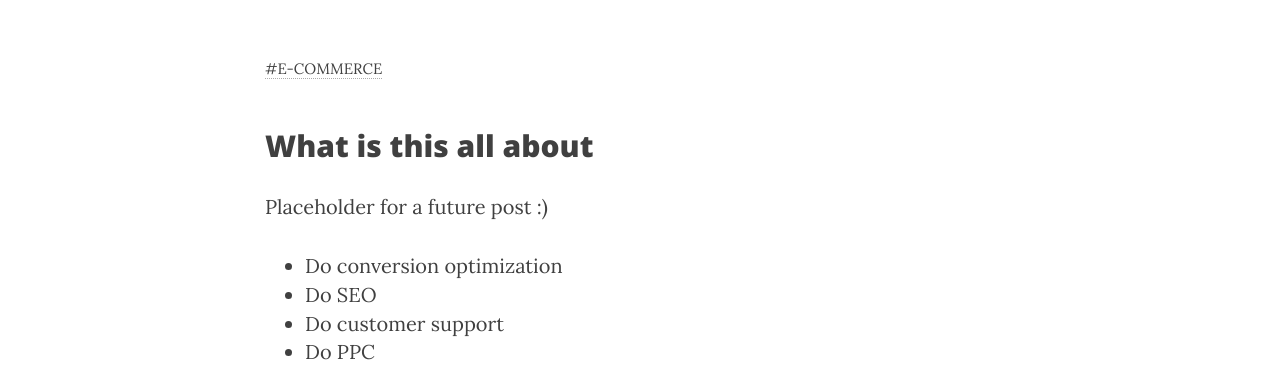
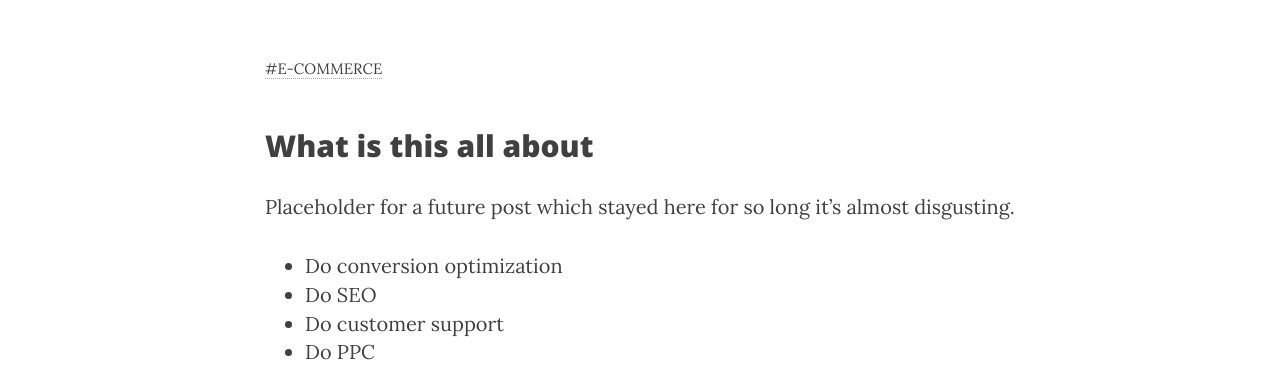
Before and after one commit to IgorVaryvoda/IgorVaryvoda.github.io, a plain HTML site: page E-commerce/index.html in a window 1280 px wide. Shown: the part 548-929 px from the top of the page. Drawn offline with nearby package versions, Linux system fonts and the light colour scheme.

Commit message:
Site updated: 2017-11-03 20:07:27

```diff
--- a/E-commerce/index.html
+++ b/E-commerce/index.html
@@ -176,7 +176,7 @@
 
             <!-- Post Main Content -->
             <div class="col-lg-8 col-lg-offset-2 col-md-10 col-md-offset-1">
-                <h2 id="What-is-this-all-about"><a href="#What-is-this-all-about" class="headerlink" title="What is this all about"></a>What is this all about</h2><p>Placeholder for a future post :)</p>
+                <h2 id="What-is-this-all-about"><a href="#What-is-this-all-about" class="headerlink" title="What is this all about"></a>What is this all about</h2><p>Placeholder for a future post which stayed here for so long it’s almost disgusting.</p>
 <ul>
 <li>Do conversion optimization</li>
 <li>Do SEO</li>
```
